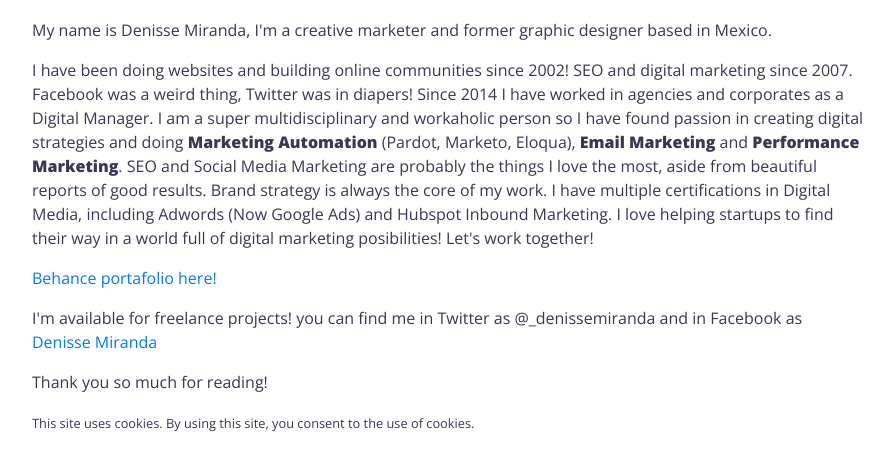
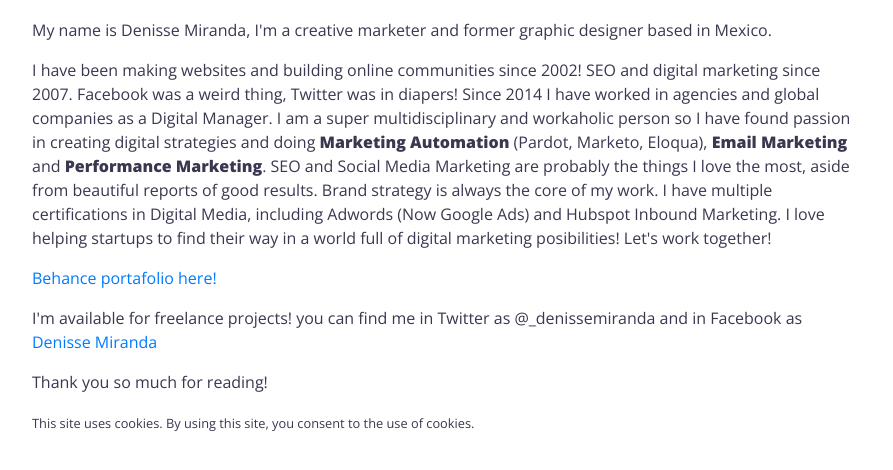
Before and after one commit to denissemiranda/denissemiranda.github.io, a website built with Parcel: page index.html in a window 1280 px wide. Shown: the part 170-640 px from the top of the page, without its empty margins (192-1085 px from the left). Built offline with nearby package versions, Linux system fonts and the light colour scheme.

Commit message:
Update index.html
English language fix

```diff
--- a/index.html
+++ b/index.html
@@ -31,7 +31,7 @@
   <div id="minimal">
   <h1>Hello!</h1>
   <p>My name is Denisse Miranda, I'm a creative marketer and former graphic designer based in Mexico.</p>
-  <p>I have been doing websites and building online communities since 2002! SEO and digital marketing since 2007. Facebook was a weird thing, Twitter was in diapers! Since 2014 I have worked in agencies and corporates as a Digital Manager. I am a super multidisciplinary and workaholic person so I have found passion in creating digital strategies and doing <b>Marketing Automation</b> (Pardot, Marketo, Eloqua), <b>Email Marketing</b> and <b>Performance Marketing</b>. SEO and Social Media Marketing are probably the things I love the most, aside from beautiful reports of good results. Brand strategy is always the core of my work. I have multiple certifications in Digital Media, including Adwords (Now Google Ads) and Hubspot Inbound Marketing. I love helping startups to find their way in a world full of digital marketing posibilities! Let's work together! </p>
+  <p>I have been making websites and building online communities since 2002! SEO and digital marketing since 2007. Facebook was a weird thing, Twitter was in diapers! Since 2014 I have worked in agencies and global companies as a Digital Manager. I am a super multidisciplinary and workaholic person so I have found passion in creating digital strategies and doing <b>Marketing Automation</b> (Pardot, Marketo, Eloqua), <b>Email Marketing</b> and <b>Performance Marketing</b>. SEO and Social Media Marketing are probably the things I love the most, aside from beautiful reports of good results. Brand strategy is always the core of my work. I have multiple certifications in Digital Media, including Adwords (Now Google Ads) and Hubspot Inbound Marketing. I love helping startups to find their way in a world full of digital marketing posibilities! Let's work together! </p>
   <p><a href="https://www.behance.net/denissemiranda">Behance portafolio here!</a></p>
   <p>I'm available for freelance projects! you can find me in Twitter as @_denissemiranda and in Facebook as <a href="https://www.facebook.com/denissemiranda.marketing">Denisse Miranda</a></p>
 
```
